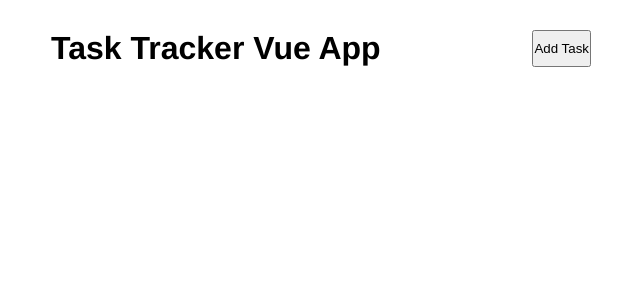
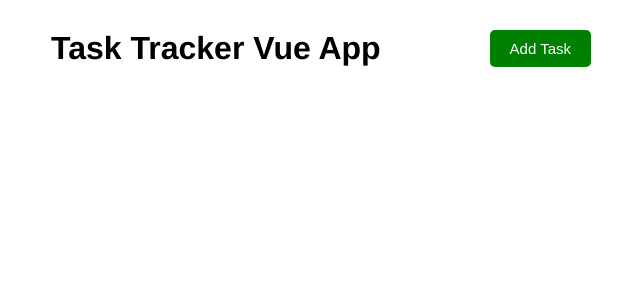
Before and after one commit to vitalifilipchuk/vue-task-tracker, a Vue app: page / in a window 1280 px wide. Shown: the top 300 px of the page, without its empty margins (319-959 px from the left). Built offline with nearby package versions, Linux system fonts and the light colour scheme.

Commit message:
changes 10.11.2021

```diff
--- a/src/App.vue
+++ b/src/App.vue
@@ -35,4 +35,19 @@ body {
   padding: 0 30px;
   margin: 0 auto;
 }
+
+.btn {
+  display: inline-block;
+  text-align: center;
+  border: none;
+  padding: 10px 20px;
+  cursor: pointer;
+  border-radius: 5px;
+  color: #fff;
+  font-size: 15px;
+}
+
+btn:focus {
+  outline: none;
+}
 </style>
--- a/src/components/Button.vue
+++ b/src/components/Button.vue
@@ -1,9 +1,13 @@
 <template>
-    <button class="btn">Add Task</button>
+    <button v-bind:style="{background: color}" class="btn">{{text}}</button>
 </template>
 
 <script>
     export default {
         name: 'Button',
+        props: {
+            text: String,
+            color: String,
+        }
     }
 </script>
--- a/src/components/Header.vue
+++ b/src/components/Header.vue
@@ -23,6 +23,7 @@
     header {
         display: flex;
         justify-content: space-between;
+        align-items: center;
         align-self: start;
         margin-bottom: 20px;
     }
```
